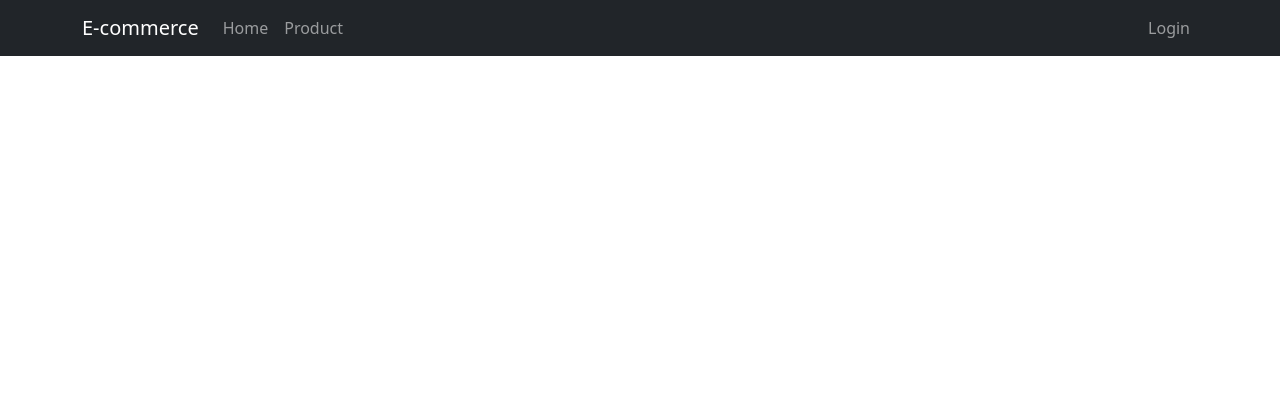
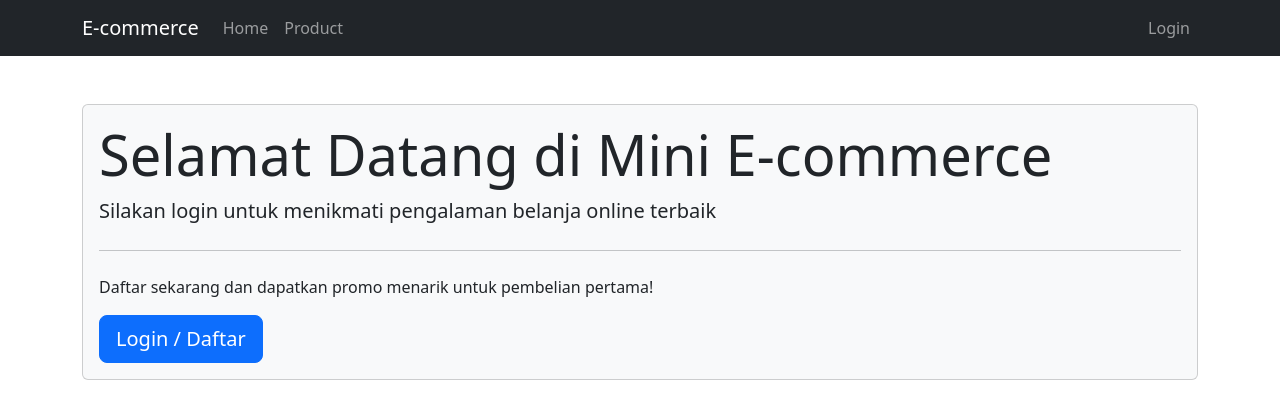
Before and after one commit to azzmnrwebdev/redkendi-frontend, a React (Vite) app: page / in a window 1280 px wide. Shown: the top 418 px of the page. Built offline with nearby package versions, Linux system fonts and the light colour scheme.

Commit message:
tambah halaman home

```diff
--- a/src/App.jsx
+++ b/src/App.jsx
@@ -1,5 +1,60 @@
+import useAuth from "./hooks/useAuth";
+import { Link } from "react-router-dom";
+
 const App = () => {
-  return <></>;
+  const { user } = useAuth();
+
+  return (
+    <>
+      <div className="container mt-5">
+        <div className="card bg-light">
+          <div className="card-body">
+            {user ? (
+              <>
+                <h1 className="card-title display-4">
+                  Selamat Datang Kembali!
+                </h1>
+                <p className="card-text lead">
+                  Temukan produk terbaik dengan harga spesial untuk Anda!
+                </p>
+                <hr className="my-4" />
+                <p>Jelajahi katalog produk kami yang lengkap dan menarik</p>
+                <Link
+                  className="btn btn-primary btn-lg"
+                  to="/product"
+                  role="button"
+                >
+                  Lihat Produk
+                </Link>
+              </>
+            ) : (
+              <>
+                <h1 className="card-title display-4">
+                  Selamat Datang di Mini E-commerce
+                </h1>
+                <p className="card-text lead">
+                  Silakan login untuk menikmati pengalaman belanja online
+                  terbaik
+                </p>
+                <hr className="my-4" />
+                <p>
+                  Daftar sekarang dan dapatkan promo menarik untuk pembelian
+                  pertama!
+                </p>
+                <Link
+                  className="btn btn-primary btn-lg"
+                  to="/login"
+                  role="button"
+                >
+                  Login / Daftar
+                </Link>
+              </>
+            )}
+          </div>
+        </div>
+      </div>
+    </>
+  );
 };
 
 export default App;
--- a/src/main.jsx
+++ b/src/main.jsx
@@ -6,7 +6,7 @@ import Login from "./pages/auth/Login";
 // import NotFound from "./pages/NotFound";
 // import Order from "./pages/order/Order";
 import Register from "./pages/auth/Register";
-// import Product from "./pages/product/Product";
+import Product from "./pages/product/Product";
 import "bootstrap/dist/css/bootstrap.min.css";
 // import OrderItem from "./pages/order/OrderItem";
 // import ShowProduct from "./pages/product/ShowProduct";
@@ -21,7 +21,7 @@ const router = createBrowserRouter([
     element: <User />,
     children: [
       { path: "/", element: <App /> },
-      // { path: "/product", element: <Product /> },
+      { path: "/product", element: <Product /> },
       // { path: "/product/:id", element: <ShowProduct /> },
       // { path: "/cart", element: <Cart /> },
       // { path: "/order", element: <Order /> },
--- a/src/pages/product/Product.jsx
+++ b/src/pages/product/Product.jsx
@@ -0,0 +1,5 @@
+const Product = () => {
+  return <></>;
+};
+
+export default Product;
```
